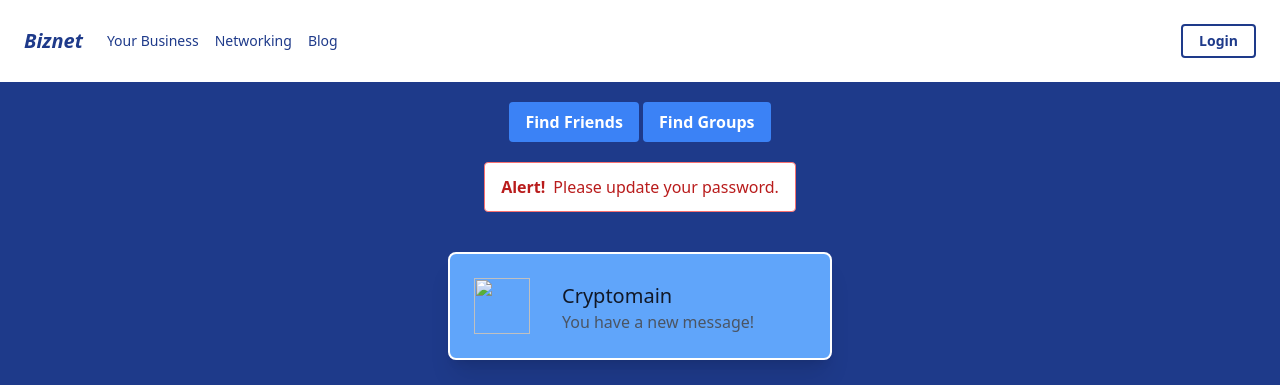
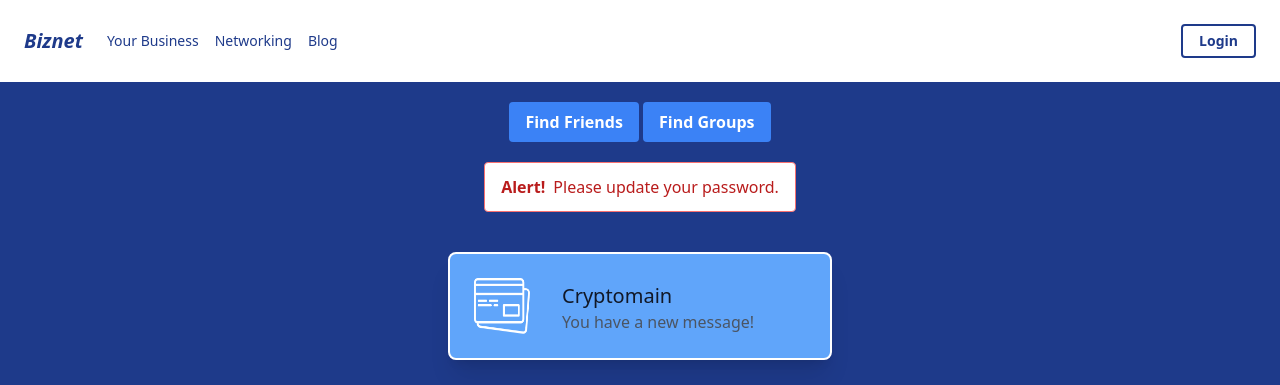
Before and after one commit to andrepichardo/html-tailwind-layout-sample, a website: page docs/index.html in a window 1280 px wide. Shown: the top 385 px of the page. Drawn offline with Linux system fonts and the light colour scheme; the site is published under a folder, as on GitHub Pages, so addresses that start at the root find nothing.

Commit message:
fix: image src fix

```diff
--- a/docs/index.html
+++ b/docs/index.html
@@ -80,7 +80,7 @@
     >
       <div class="flex-shrink-0">
         <img
-          src="/docs/public/img/negocios-cards.png"
+          src="./public/img/negocios-cards.png"
           class="h-14 w-14"
           alt=""
         />
```
